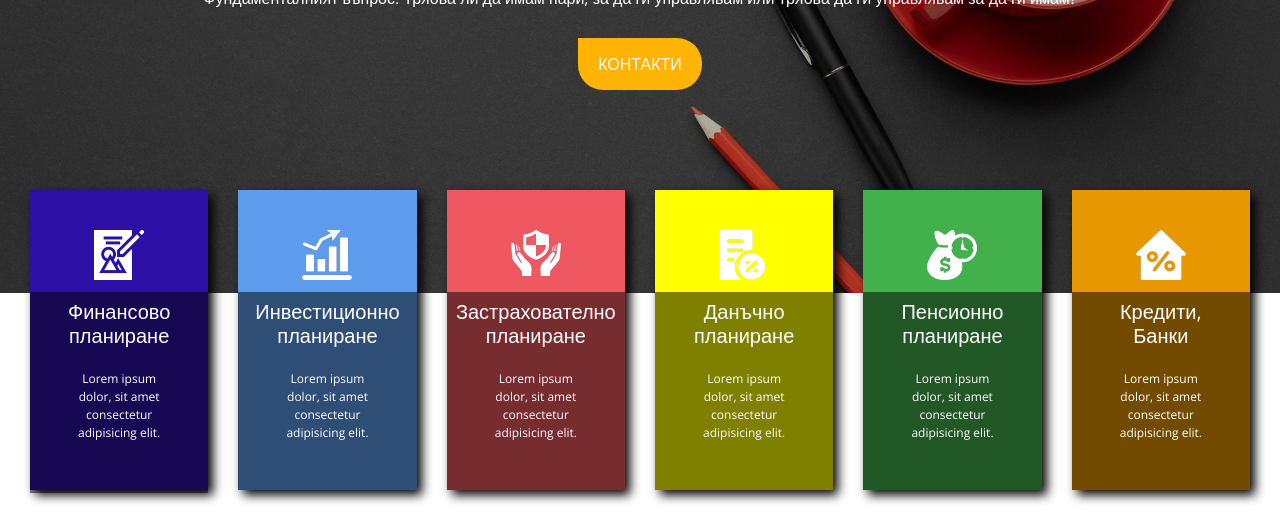
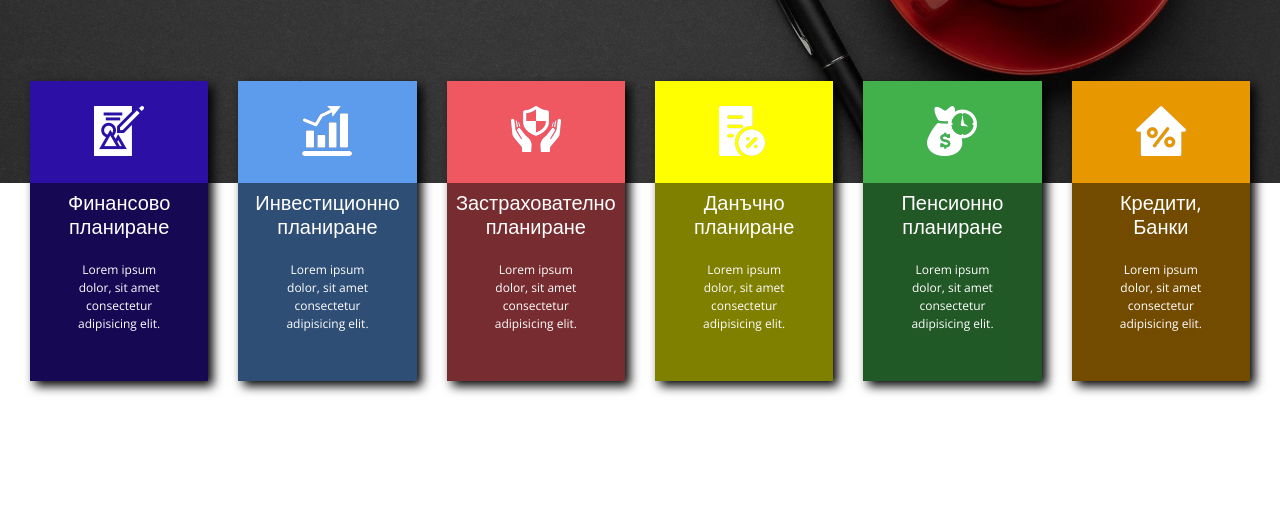
Before and after one commit to aspalogosa/bb-consult, a plain HTML site: page index.html in a window 1280 px wide. Shown: the part 335-855 px from the top of the page. After the commit the page ends 800 px from the top, so only its background shows below. Drawn offline with nearby package versions, Linux system fonts and the light colour scheme.

Commit message:
center home-items

```diff
--- a/index.html
+++ b/index.html
@@ -19,9 +19,9 @@
             <div class="row">
                 <div class="col">
                     <nav class="navbar navbar-expand-lg navbar-light bg-white">
-                        <a class="navbar-brand" href="#"><img class="img-fluid" src="./resources/images/common/logo.png" alt="logo"></a>
+                        <!-- <a class="navbar-brand" href="#"><img class="img-fluid" src="./resources/images/common/logo.png" alt="logo"></a>
                         <a class="navbar-brand" href="#"><img class="img-fluid" src="./resources/images/common/logo-temp/01.png" alt="logo"></a>
-                        <a class="navbar-brand" href="#"><img class="img-fluid" src="./resources/images/common/logo-temp/02.png" alt="logo"></a>
+                        <a class="navbar-brand" href="#"><img class="img-fluid" src="./resources/images/common/logo-temp/02.png" alt="logo"></a> -->
                         <a class="navbar-brand" href="#"><img class="img-fluid" src="./resources/images/common/logo-temp/03.png" alt="logo"></a>
                         <!-- <span class="info-logo">Център за финансови консултации</span> -->
                         <button class="navbar-toggler" type="button" data-toggle="collapse" data-target="#navbarNav" aria-controls="navbarNav" aria-expanded="false" aria-label="Toggle navigation">
@@ -65,12 +65,9 @@
                 <div class="container-fluid">
                     <div class="row">
                         <div class="col-12 col-md-6 col-lg-4 col-xl-2 section-item">
-                            <div style="background:#2c10a6;box-shadow:5px 5px 10px black;" class="item-box">
-                                <!-- <div class="circle">
-                                </div> -->
-                                <!-- <i class="fas fa-dollar-sign fa-3x"></i> -->
-                                <div style="background-image:linear-gradient(rgba(0, 0, 0, 0.5), rgba(0, 0, 0, 0.5));position:absolute;top:102px;left:0px;width:100%;height:67%"></div>
-                                <div style="background-image:url('./resources/images/home/financial-plannnig.png');width:50px;height:50px;position:absolute;top:40px;left:50%;transform:translateX(-50%);background-size:contain;z-index:10;"></div>
+                            <div style="background:#2c10a6;" class="item-box">
+                                <div class="overlay-item"></div>
+                                <div class="item-icon" style="background-image:url('./resources/images/home/financial-plannnig.png')"></div>
                                 <h3>
                                     Финансово планиране
                                 </h3>
@@ -78,12 +75,9 @@
                             </div>
                         </div>
                         <div class="col-12 col-md-6 col-lg-4 col-xl-2 section-item">
-                            <div style="background:#5d9cec;box-shadow:5px 5px 10px black;" class="item-box">
-                                <!-- <div class="circle">
-                                </div>
-                                <i class="fas fa-dollar-sign fa-3x"></i> -->
-                                <div style="background-image:linear-gradient(rgba(0, 0, 0, 0.5), rgba(0, 0, 0, 0.5));position:absolute;top:102px;left:0px;width:100%;height:66%"></div>
-                                <div style="background-image:url('./resources/images/home/investment-planning.png');width:50px;height:50px;position:absolute;top:40px;left:50%;transform:translateX(-50%);background-size:contain;z-index:10;"></div>
+                            <div style="background:#5d9cec;" class="item-box">
+                                <div class="overlay-item"></div>
+                                <div class="item-icon" style="background-image:url('./resources/images/home/investment-planning.png')"></div>
                                 <h3>
                                     Инвестиционно планиране
                                 </h3>
@@ -91,12 +85,9 @@
                             </div>
                         </div>
                         <div class="col-12 col-md-6 col-lg-4 col-xl-2 section-item">
-                            <div style="background:#ef5861;box-shadow:5px 5px 10px black;" class="item-box">
-                                <!-- <div class="circle">
-                                </div>
-                                <i class="fas fa-dollar-sign fa-3x"></i> -->
-                                <div style="background-image:linear-gradient(rgba(0, 0, 0, 0.5), rgba(0, 0, 0, 0.5));position:absolute;top:102px;left:0px;width:100%;height:66%"></div>
-                                <div style="background-image:url('./resources/images/home/insurance-planning.png');width:50px;height:50px;position:absolute;top:40px;left:50%;transform:translateX(-50%);background-size:contain;z-index:10;background-repeat:no-repeat"></div>
+                            <div style="background:#ef5861;" class="item-box">
+                                <div class="overlay-item"></div>
+                                <div class="item-icon" style="background-image:url('./resources/images/home/insurance-planning.png')"></div>
                                 <h3>
                                     Застрахователно планиране
                                 </h3>
@@ -104,12 +95,9 @@
                             </div>
                         </div>
                         <div class="col-12 col-md-6 col-lg-4 col-xl-2 section-item">
-                            <div style="background:yellow;box-shadow:5px 5px 10px black;" class="item-box">
-                                <!-- <div class="circle">
-                                </div>
-                                <i class="fas fa-dollar-sign fa-3x"></i> -->
-                                <div style="background-image:linear-gradient(rgba(0, 0, 0, 0.5), rgba(0, 0, 0, 0.5));position:absolute;top:102px;left:0px;width:100%;height:66%"></div>
-                                <div style="background-image:url('./resources/images/home/tax-planning.png');width:50px;height:50px;position:absolute;top:40px;left:50%;transform:translateX(-50%);background-size:contain;z-index:10;background-repeat:no-repeat"></div>
+                            <div style="background:yellow;" class="item-box">
+                                <div class="overlay-item"></div>
+                                <div class="item-icon" style="background-image:url('./resources/images/home/tax-planning.png')"></div>
                                 <h3>
                                     Данъчно планиране
                                 </h3>
@@ -117,12 +105,9 @@
                             </div>
                         </div>
                         <div class="col-12 col-md-6 col-lg-4 col-xl-2 section-item">
-                            <div style="background:#42b14b;box-shadow:5px 5px 10px black;" class="item-box">
-                                <!-- <div class="circle">
-                                </div>
-                                <i class="fas fa-dollar-sign fa-3x"></i> -->
-                                <div style="background-image:linear-gradient(rgba(0, 0, 0, 0.5), rgba(0, 0, 0, 0.5));position:absolute;top:102px;left:0px;width:100%;height:66%"></div>
-                                <div style="background-image:url('./resources/images/home/pension-planning.png');width:50px;height:50px;position:absolute;top:40px;left:50%;transform:translateX(-50%);background-size:contain;z-index:10;background-repeat: no-repeat;"></div>
+                            <div style="background:#42b14b;" class="item-box">
+                                <div class="overlay-item"></div>
+                                <div class="item-icon" style="background-image:url('./resources/images/home/pension-planning.png')"></div>
                                 <h3>
                                     Пенсионно планиране
                                 </h3>
@@ -130,12 +115,9 @@
                             </div>
                         </div>
                         <div class="col-12 col-md-6 col-lg-4 col-xl-2 section-item">
-                            <div style="background:#e79700;box-shadow:5px 5px 10px black;" class="item-box">
-                                <!-- <div class="circle">
-                                </div>
-                                <i class="fas fa-dollar-sign fa-3x"></i> -->
-                                <div style="background-image:linear-gradient(rgba(0, 0, 0, 0.5), rgba(0, 0, 0, 0.5));position:absolute;top:102px;left:0px;width:100%;height:66%"></div>
-                                <div style="background-image:url('./resources/images/home/credits-banks.png');width:50px;height:50px;position:absolute;top:40px;left:50%;transform:translateX(-50%);background-size:contain;z-index:10;"></div>
+                            <div style="background:#e79700;" class="item-box">
+                                <div class="overlay-item"></div>
+                                <div class="item-icon" style="background-image:url('./resources/images/home/credits-banks.png')"></div>
                                 <h3>
                                     Кредити,
                                     <br> Банки
--- a/styles/main.scss
+++ b/styles/main.scss
@@ -21,15 +21,25 @@ $secondary-color:white;
     text-align: center;
 }
 
+%item-icons {
+    width: 50px;
+    height: 50px;
+    position: absolute;
+    top: 25px;
+    left: 50%;
+    transform: translateX(-50%);
+    background-size: contain;
+    z-index: 10;
+    background-repeat: no-repeat;
+}
+
 // Selectors
 body {
     font-family: 'Open Sans', sans-serif;
 }
 
 .navbar {
-    padding-top: 0px;
-    margin-top: 10px;
-    padding-bottom: 0px;
+    padding: 0px 16px;
     position: relative;
     span.info-logo {
         position: absolute;
@@ -74,10 +84,10 @@ main {
         position: relative;
         @extend %background-primary;
         background-position: top center;
-        height: 550px;
+        height: 450px;
         h1 {
             @extend %heading-primary;
-            padding-top: 190px;
+            padding-top: 90px;
         }
         h3 {
             font-size: 20px;
@@ -107,26 +117,7 @@ main {
                 position: relative;
                 padding-bottom: 30px!important;
                 height: 300px;
-                div.circle {
-                    position: absolute;
-                    top: 30px;
-                    left: 50%;
-                    transform: translateX(-50%);
-                    width: 75px;
-                    height: 75px;
-                    background: white;
-                    opacity: 0.5;
-                    z-index: 1;
-                    border-radius: 50%;
-                }
-                i {
-                    position: absolute;
-                    top: 15px;
-                    left: 50%;
-                    transform: translateX(-50%);
-                    z-index: 2;
-                    padding-top: 30px!important;
-                }
+                box-shadow: 5px 5px 10px black;
                 h3 {
                     position: absolute;
                     top: 110px;
@@ -139,12 +130,24 @@ main {
                     left: 50%;
                     transform: translateX(-50%);
                 }
+                .overlay-item {
+                    background-image: linear-gradient(rgba(0, 0, 0, 0.5), rgba(0, 0, 0, 0.5));
+                    position: absolute;
+                    top: 102px;
+                    left: 0px;
+                    width: 100%;
+                    height: 66%;
+                }
+                .item-icon {
+                    @extend %item-icons;
+                }
             }
         }
         div.contact {
             display: flex;
             justify-content: center;
-            padding-bottom: 100px;
+            padding-top: 10px;
+            padding-bottom: 91px;
             a {
                 text-decoration: none;
                 background: #ffb405;
```
Also changed, not shown: styles/main.css, 1 other file.
